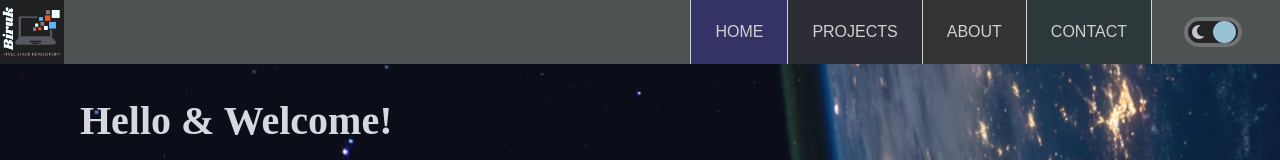
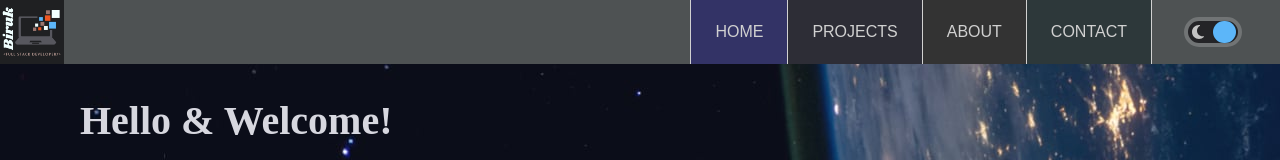
Before and after one commit to Know-Thyself/next-portfolio, a Next.js app: page / in a window 1280 px wide. Shown: the top 160 px of the page. Built offline with nearby package versions, Linux system fonts and the light colour scheme; no server answers; the database is empty.

Commit message:
more color harmony

```diff
--- a/styles/globals.css
+++ b/styles/globals.css
@@ -282,6 +282,8 @@ font-family: 'Source Sans Pro', sans-serif;
 	--radio-btn-border: #acb0b1;
 	--radio-btn-border: #c4c7c8;
 	--radio-btn-border: #d5d7d8;
+	--radio-btn-border: #dddfdf;
+	--radio-btn-border: #e5e7e7;
 	--radio-btn-bg: #fa9f1e;
 	--radio-btn-bg: #d5e2f4;
 	--radio-btn-bg: #767697;
@@ -479,8 +481,8 @@ font-family: 'Source Sans Pro', sans-serif;
 	--switch-button-bg: #ee5622;
 	--switch-button-bg: #3a9bdc;
 	--switch-button-bg: #5cb6f9;
-	--switch-button-bg: #7fb4c9;
-	--switch-button-bg: #99c3d4;
+	/* --switch-button-bg: #7fb4c9;
+	--switch-button-bg: #99c3d4; */
 	/* --switch-button-bg: #6ca0dc;
 	--switch-button-bg: #6495ed;
 	--switch-button-bg: #7cb9e8;
```
